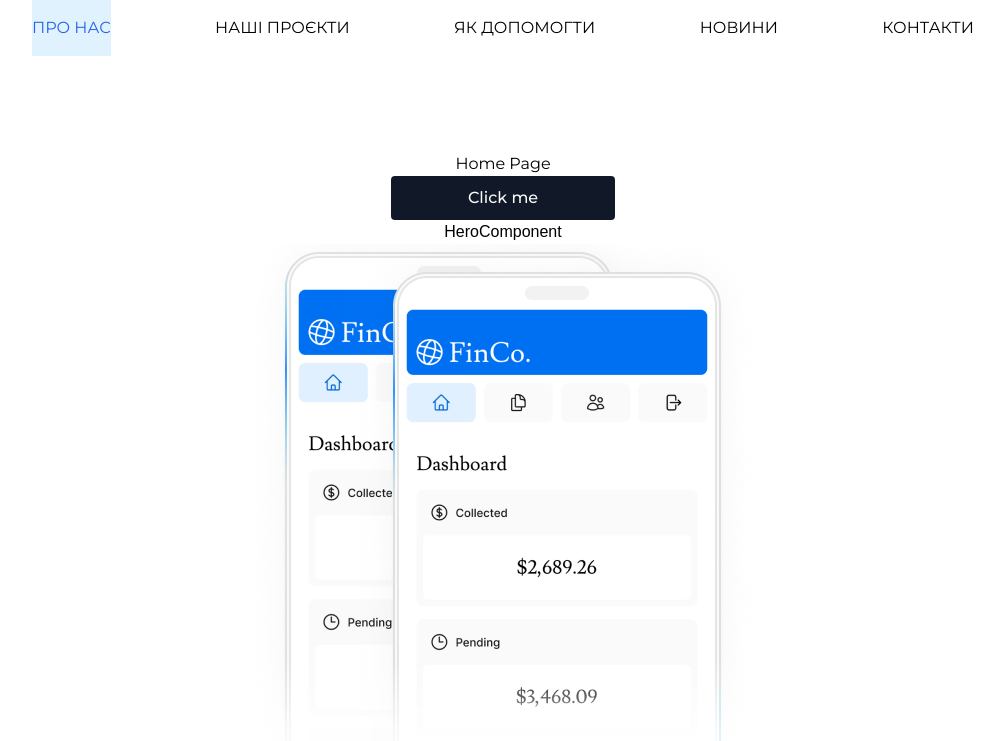
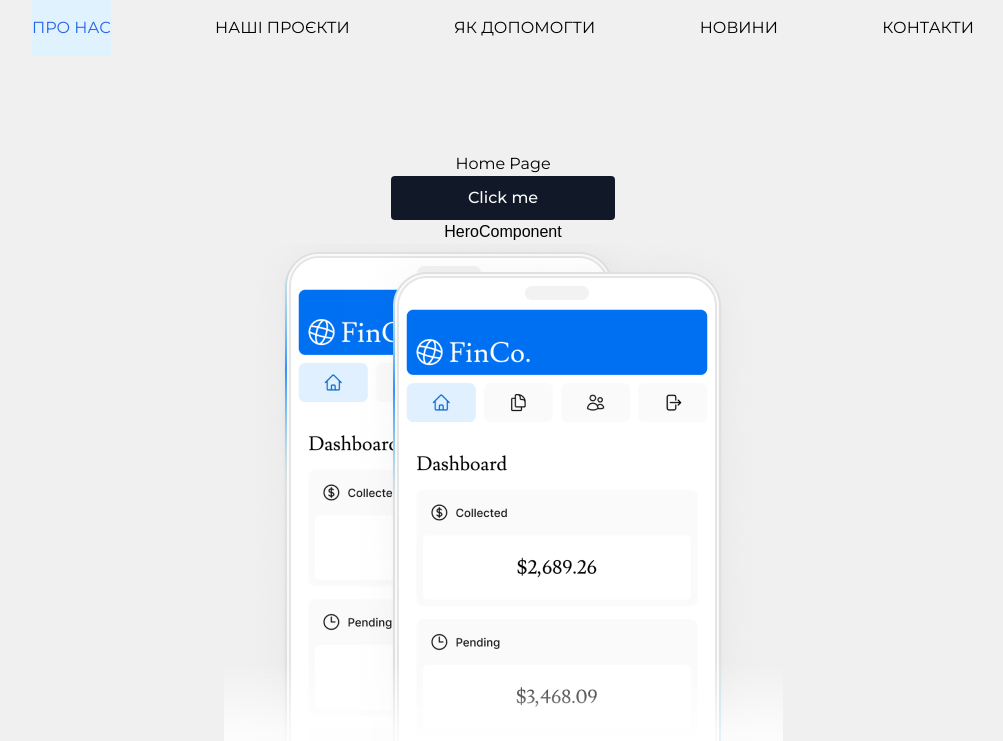
Before and after one commit to baza-trainee/peaceful-warrior-foundation, a Next.js app: page / in a window 1280 px wide. Shown: the top 741 px of the page, without its empty margins (137-1140 px from the left). Built offline with nearby package versions, Linux system fonts and the light colour scheme; a web font is replaced by a local one.

Commit message:
update: global styles

```diff
--- a/src/styles/globals.css
+++ b/src/styles/globals.css
@@ -1,11 +1,19 @@
 @import url("https://fonts.cdnfonts.com/css/noteworthy");
 @import url('https://fonts.cdnfonts.com/css/helvetica-neue-55');
+@import url('./normalise.css');
+
 @tailwind base;
 @tailwind components;
 @tailwind utilities;
 
 :root {
+  font-family: 'Montserrat', sans-serif;
+  font-weight: 400;
+  background-color: #F0F0F0;
+  color: #000000;
+  min-height: 100vh;
 }
 
-body {
+html, body {
+  height: 100%;
 }
```
